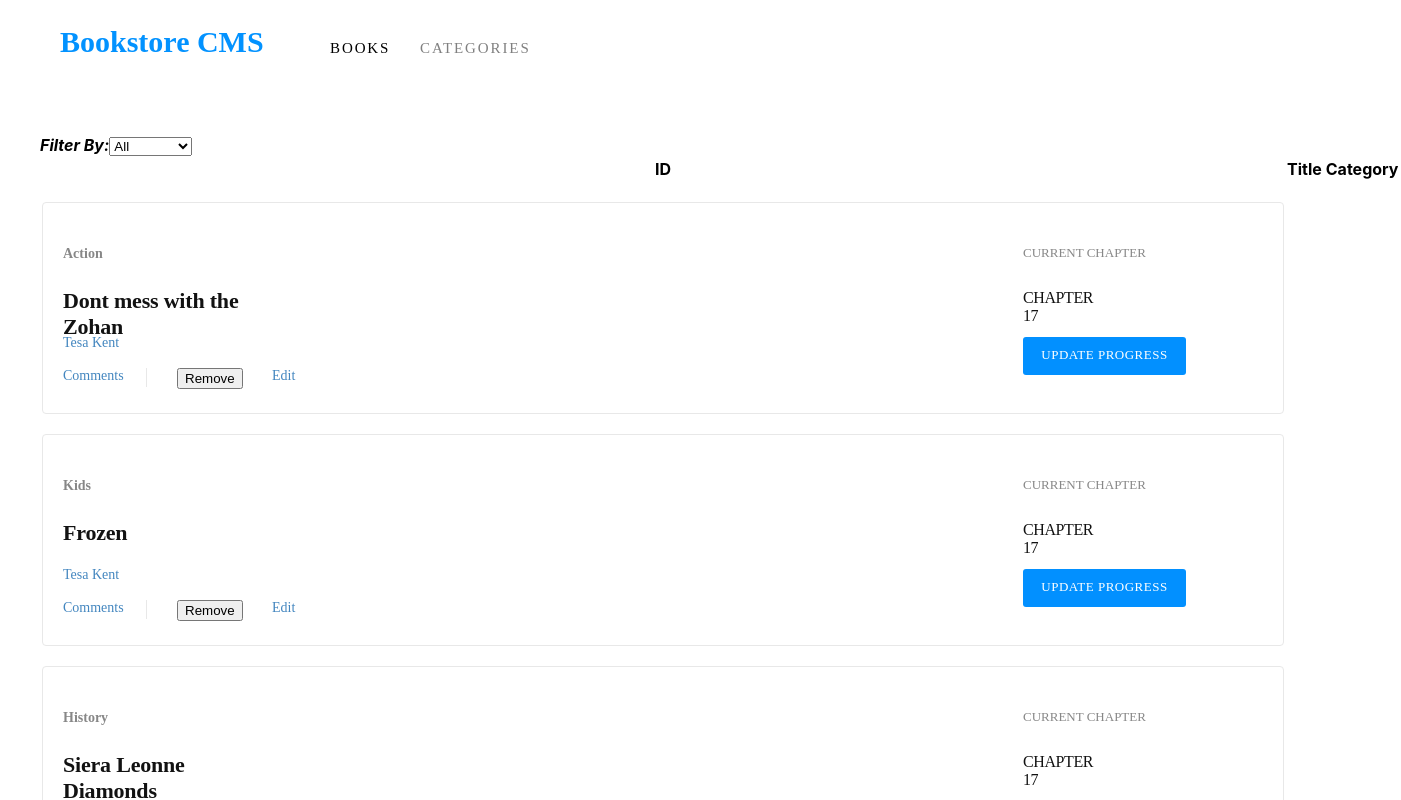
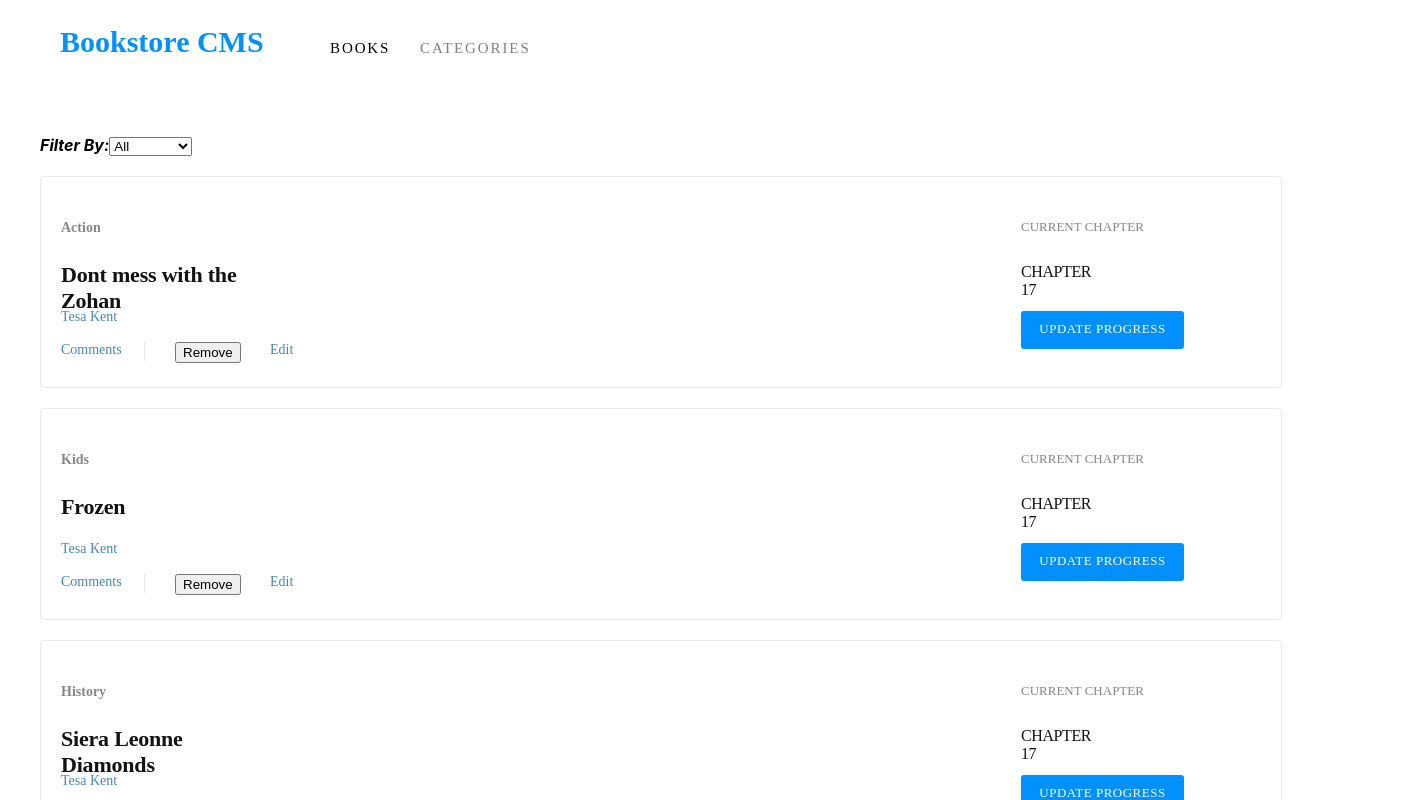
Before and after one commit to grace-mugoiri/react-bookstore, a React (Create React App) app: page / in a window 1280 px wide. Shown: the top 800 px of the page, 1401 px wide, since content can reach past the window. Built offline with nearby package versions, Linux system fonts and the light colour scheme.

Commit message:
rectify filter by

```diff
--- a/src/containers/BooksList.js
+++ b/src/containers/BooksList.js
@@ -40,18 +40,9 @@ class BooksList extends React.Component {
     return (
       <div>
         <CategoryFilter handleFilterChange={this.handleFilterChange} />
-        <table>
-          <thead>
-            <tr>
-              <th>ID</th>
-              <th>Title</th>
-              <th>Category</th>
-            </tr>
-          </thead>
-          <tbody>
-            {bookComponents}
-          </tbody>
-        </table>
+        <div>
+          { bookComponents }
+        </div>
       </div>
     );
   }
```
